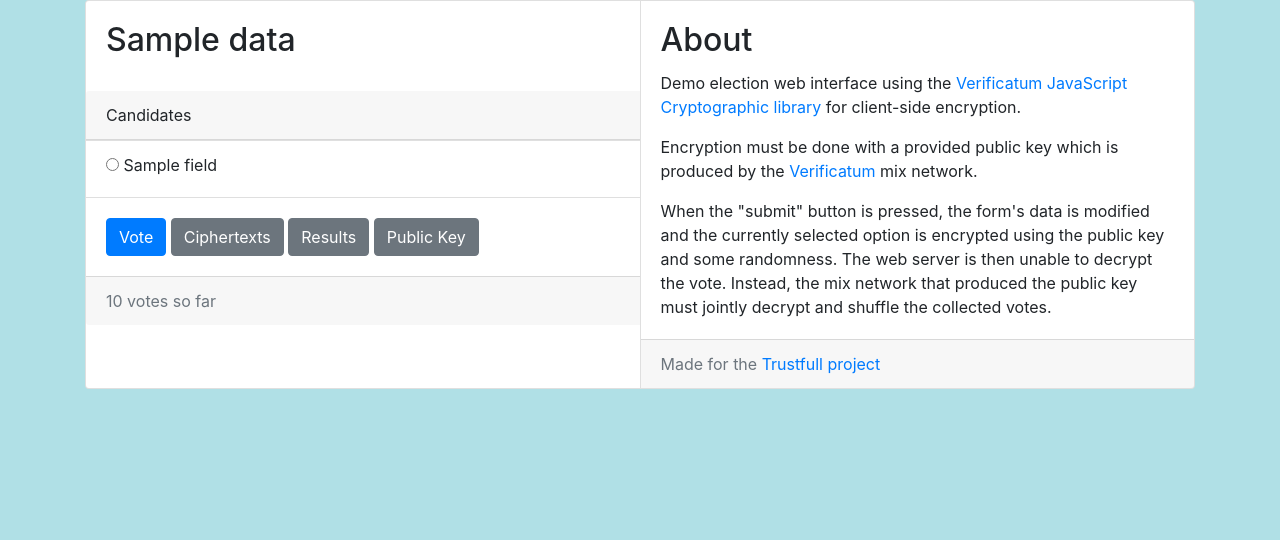
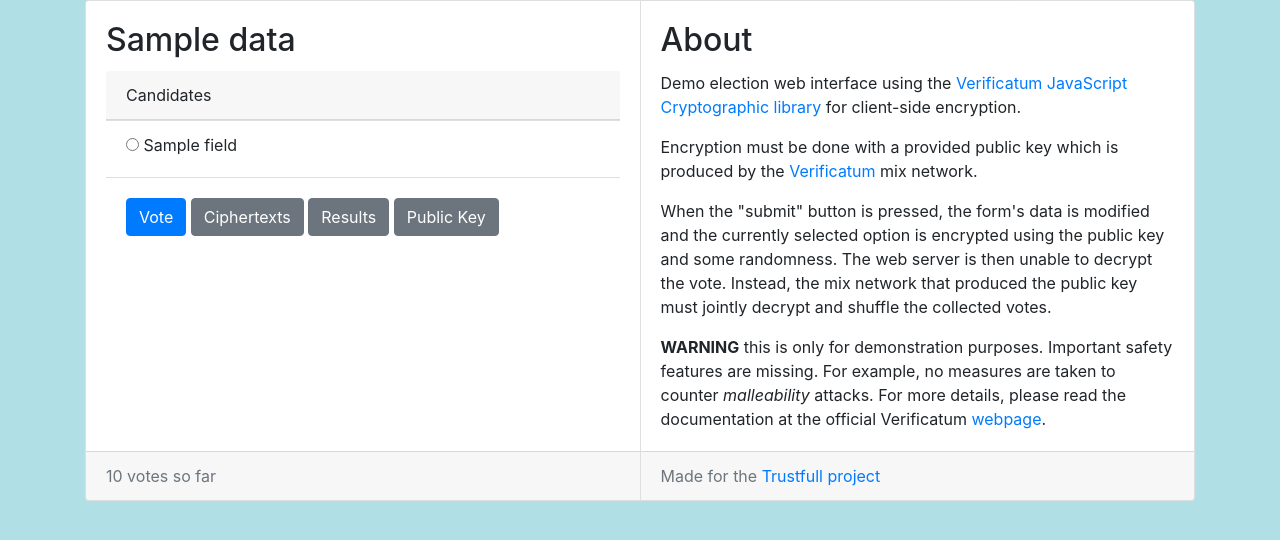
Before and after one commit to kth-tcs/trustfull-demonstrator, a Flask app: template webdemo/templates/poll.html in a window 1280 px wide. Shown: the top 540 px of the page. Run offline with Flask 2, Linux system fonts and the light colour scheme; the template is opened without the code that fills it: most values are stand-ins (such as "Sample title", 1, 10 or a date in 2020); some libraries are stand-ins or nearby versions.

Commit message:
Add warning about malleability
Also fix broken footer alignment

```diff
--- a/webdemo/templates/poll.html
+++ b/webdemo/templates/poll.html
@@ -13,11 +13,10 @@
     <div class="container">
         <div class="card-group">
             <div class="card">
+                <div class="card-body">
                     <form action="/" method="POST" onsubmit="return captureForm()">
                         <input type="hidden" name="csrf_token" value="{{ csrf_token() }}" />
-                    <div class="card-body">
                         <h2 class="card-title">{{ data.question }}</h2>
-                    </div>
                         <ul class="list-group list-group-flush">
                             <div class="card-header">Candidates</div>
                             {% for e in data.fields %}
@@ -36,10 +35,11 @@
                             <a href="/results" class="btn btn-secondary">Results</a>
                             <a href="/publicKey" class="btn btn-secondary">Public Key</a>
                         </div>
+                    </form>
+                </div>
                 <div class="card-footer text-muted">
                     {{ stats.nvotes }} vote{{ '' if stats.nvotes == 1 else 's' }} so far
                 </div>
-                </form>
             </div>
             <div class="card">
                 <div class="card-body">
@@ -54,6 +54,10 @@
                         currently selected option is encrypted using the public key and some randomness. The web
                         server is then unable to decrypt the vote. Instead, the mix network that produced the public
                         key must jointly decrypt and shuffle the collected votes.</p>
+                    <p class="card-text"><strong>WARNING</strong> this is only for demonstration purposes. Important
+                        safety features are missing. For example, no measures are taken to counter
+                        <em>malleability</em> attacks. For more details, please read the documentation at the official
+                        Verificatum <a href="https://www.verificatum.org/">webpage</a>.</p>
                 </div>
                 <div class="card-footer text-muted">
                     Made for the <a href="https://www.trustfull.proj.kth.se/">Trustfull project</a>
```
Lines whose indentation alone changed are shown as unchanged.
